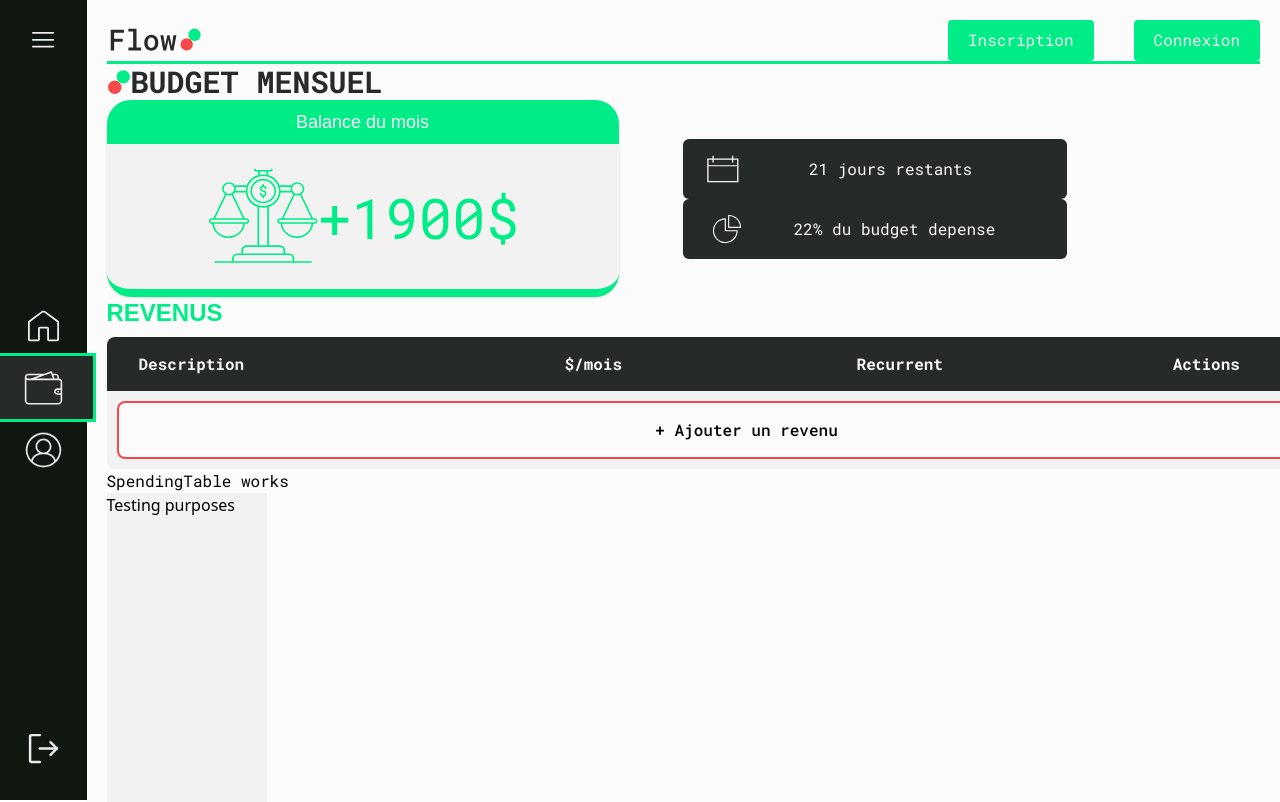
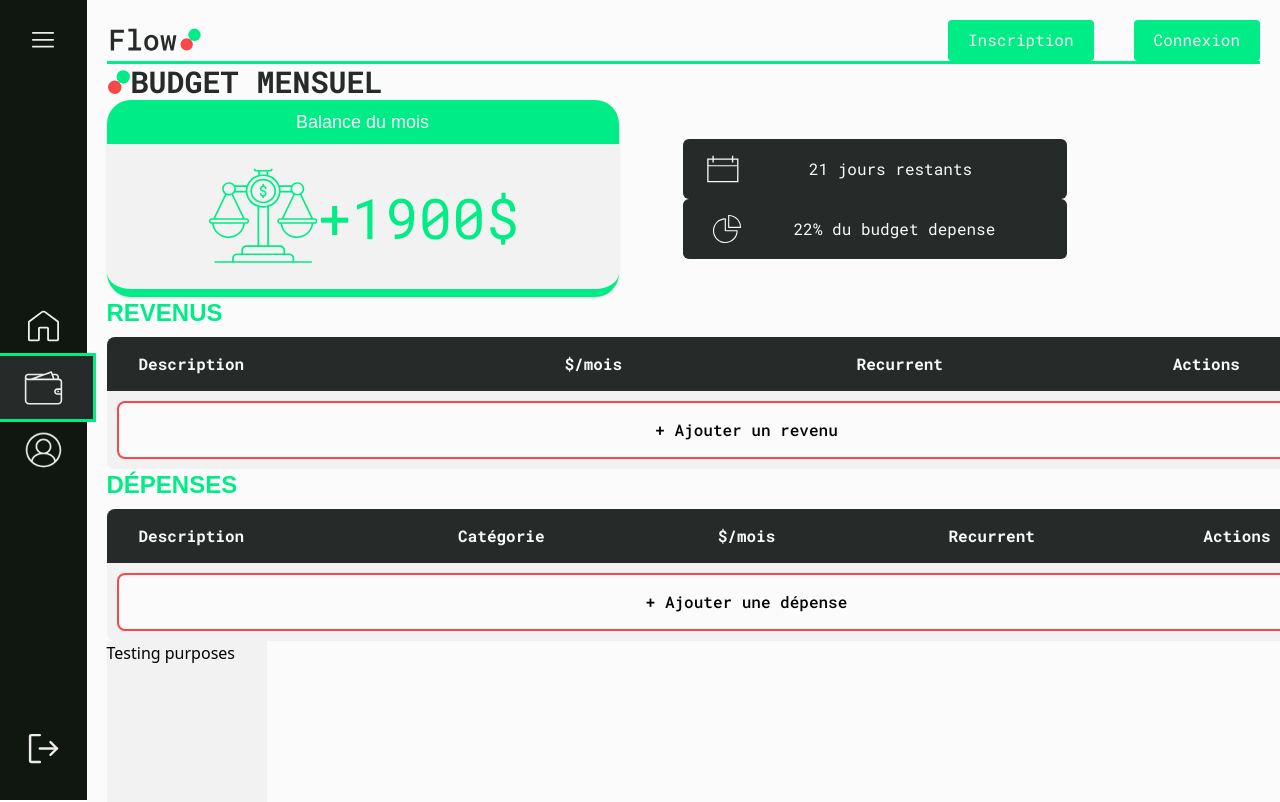
Before and after one commit to Big-pun/projet-synthese, a Vue app: page /budget in a window 1280 px wide. Shown: the top 802 px of the page. Built offline with nearby package versions, Linux system fonts and the light colour scheme.

Commit message:
Create SpendingTable with BaseBudgetTable as a base

```diff
--- a/src/components/budget/SpendingTable.vue
+++ b/src/components/budget/SpendingTable.vue
@@ -1,8 +1,26 @@
 <script setup>
+import BaseBudgetTable from './BaseBudgetTable.vue';
+
+const props = defineProps({
+  spendings: Array
+});
+
+const headers = [
+  { label: 'Description', key: 'name' },
+  { label: 'Catégorie', key: 'category' },
+  { label: '$/mois', key: 'amount' },
+  { label: 'Recurrent', key: 'recurrent' },
+  { label: 'Actions', key: 'actions' }
+];
 </script>
 
 <template>
-  <p>SpendingTable works</p>
+  <BaseBudgetTable
+    name="Dépenses"
+    :headers="headers"
+    :items="spendings"
+    @toggleReccurence="$emit('toggleReccurence', $event)"
+    @openModal="$emit('openModal', $event)"
+    @openForm="$emit('openForm')"
+  />
 </template>
-
-<style></style>
```
